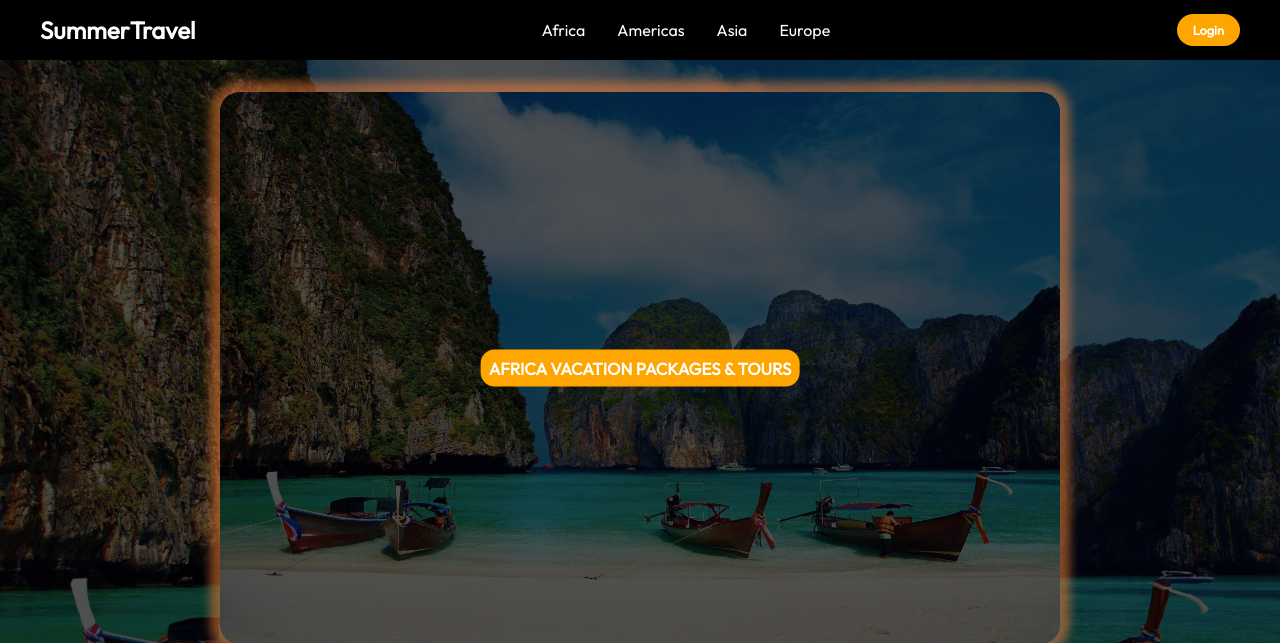
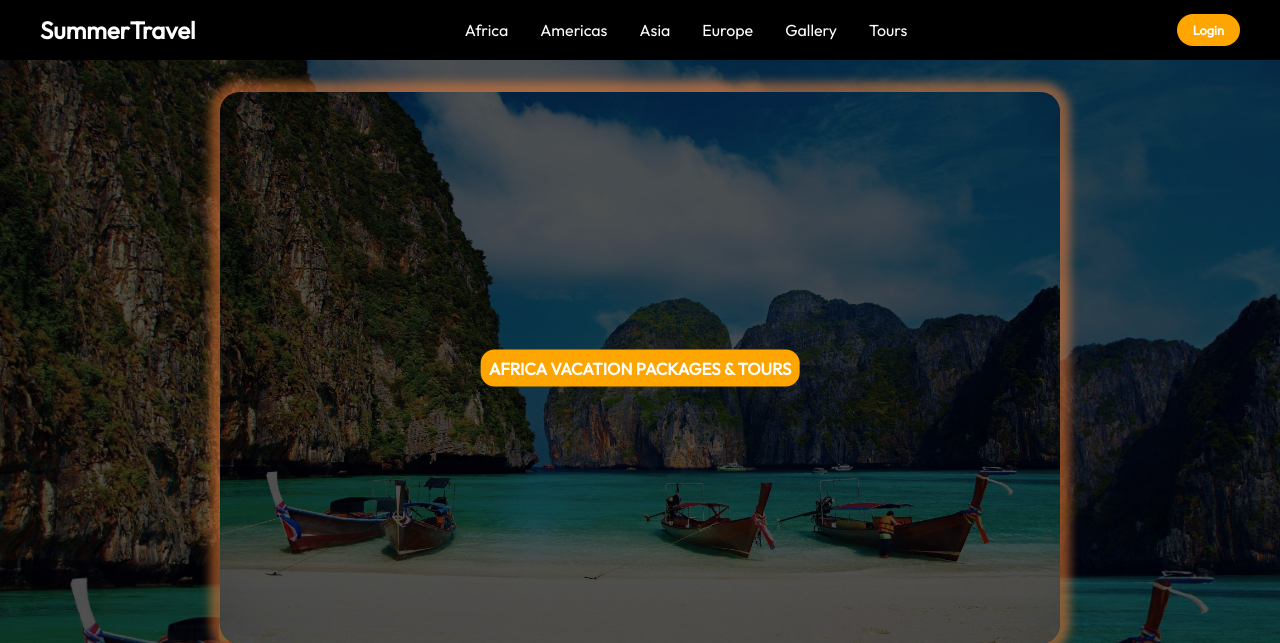
Before and after one commit to matisspriede/summertravel_mp, a Flask app: page /continent/1 in a window 1280 px wide. Shown: the top 643 px of the page. Run offline with Flask 3, Linux system fonts and the light colour scheme; data comes from the database, SQL or seed files in the repository; both versions use the stored data as it was after the commit.

Commit message:
show custom tours on continent page, fix mobile dropdown menu

```diff
--- a/app.py
+++ b/app.py
@@ -48,6 +48,19 @@ def continent(continent_id):
             tours_with_stops.append({'tour': tour, 'stops': stops})
         dest_data.append({'dest': dest, 'tours': tours_with_stops})
 
+    # Also fetch custom tours added via the form
+    custom_tours = db.execute(
+        'SELECT * FROM tours WHERE continent_id = ?', (continent_id,)
+    ).fetchall()
+    for tour in custom_tours:
+        stops = db.execute(
+            'SELECT stop_name FROM tour_stops WHERE tour_id = ?', (tour['id'],)
+        ).fetchall()
+        dest_data.append({
+            'dest': {'name': tour['country'], 'image': tour['image'] or 'backgroung.jpg'},
+            'tours': [{'tour': tour, 'stops': stops}]
+        })
+
     db.close()
     return render_template('continent.html', continent=cont, dest_data=dest_data)
 
@@ -68,6 +81,7 @@ def gallery():
 @app.route('/login', methods=['GET', 'POST'])
 def login():
     if request.method == 'POST':
+        # Placeholder — just redirect back home for now
         return redirect(url_for('index'))
     return render_template('login.html')
 
--- a/templates/base.html
+++ b/templates/base.html
@@ -23,6 +23,8 @@
                 <li><a href="{{ url_for('continent', continent_id=2) }}">Americas</a></li>
                 <li><a href="{{ url_for('continent', continent_id=3) }}">Asia</a></li>
                 <li><a href="{{ url_for('continent', continent_id=4) }}">Europe</a></li>
+                <li><a href="{{ url_for('gallery') }}">Gallery</a></li>
+                <li><a href="{{ url_for('tours') }}">Tours</a></li>
             </ul>
             <a href="{{ url_for('login') }}" class="action_btn">Login</a>
             <div class="toggle_btn">
@@ -35,6 +37,8 @@
             <li><a href="{{ url_for('continent', continent_id=2) }}">Americas</a></li>
             <li><a href="{{ url_for('continent', continent_id=3) }}">Asia</a></li>
             <li><a href="{{ url_for('continent', continent_id=4) }}">Europe</a></li>
+            <li><a href="{{ url_for('gallery') }}">Gallery</a></li>
+            <li><a href="{{ url_for('tours') }}">Tours</a></li>
             <li><a href="{{ url_for('login') }}" class="action_btn">Login</a></li>
         </div>
     </header>
```
Also changed, not shown: database.db (added).
